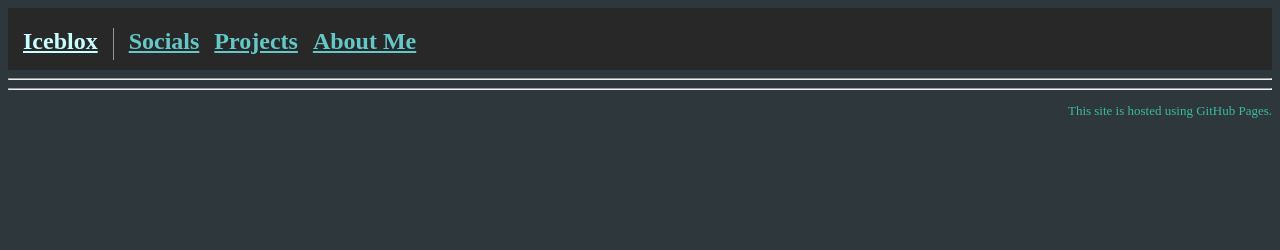
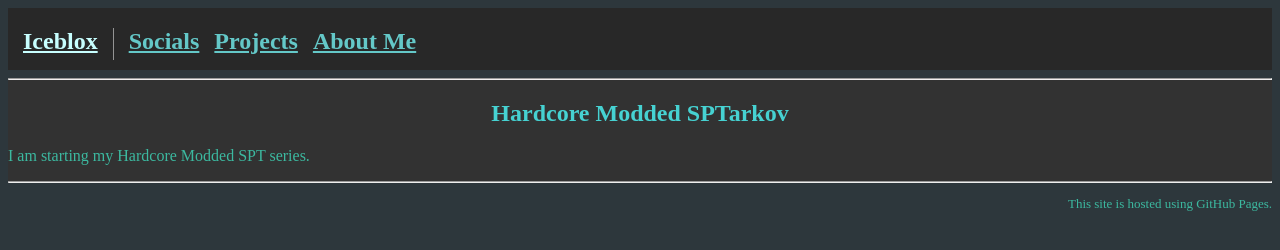
Before and after one commit to Iceblox1/mek-site, a plain HTML site: page index.html in a window 1280 px wide. Drawn offline with Linux system fonts and the light colour scheme.

Commit message:
SPTarkov title centering and start writing p text

```diff
--- a/index.html
+++ b/index.html
@@ -22,11 +22,17 @@
             </h2>
         </ul>
     </nav>
-    <hr> <!-- Homepage content -->
+    <section><!-- Homepage content -->
+        <div class="mainContent">
+            <hr>
+            <h2 >Hardcore Modded SPTarkov</h2>
+            <p>I am starting my Hardcore Modded SPT series.</p>
 
+            <hr>
+        </div>
+    </section>
 
-    <hr> <!-- Subsection of the site, displaying where the site is hosted (for now) -->
-
+    <!-- Subsection of the site, displaying where the site is hosted (for now) -->
     <section>
         <p class="sub" ;>
             This site is hosted using <a href="https://pages.github.com/" target="_blank"
--- a/styles.css
+++ b/styles.css
@@ -8,6 +8,7 @@ h1 {
 
 h2 {
     color: rgb(70, 210, 210);
+    text-align: center;
 }
 
 p {
@@ -90,3 +91,7 @@ nav li {
     transform: scale(1.05);
     transition: 0.15s;
 }
+
+.mainContent {
+    background-color: rgb(50, 50, 50)
+}
```
